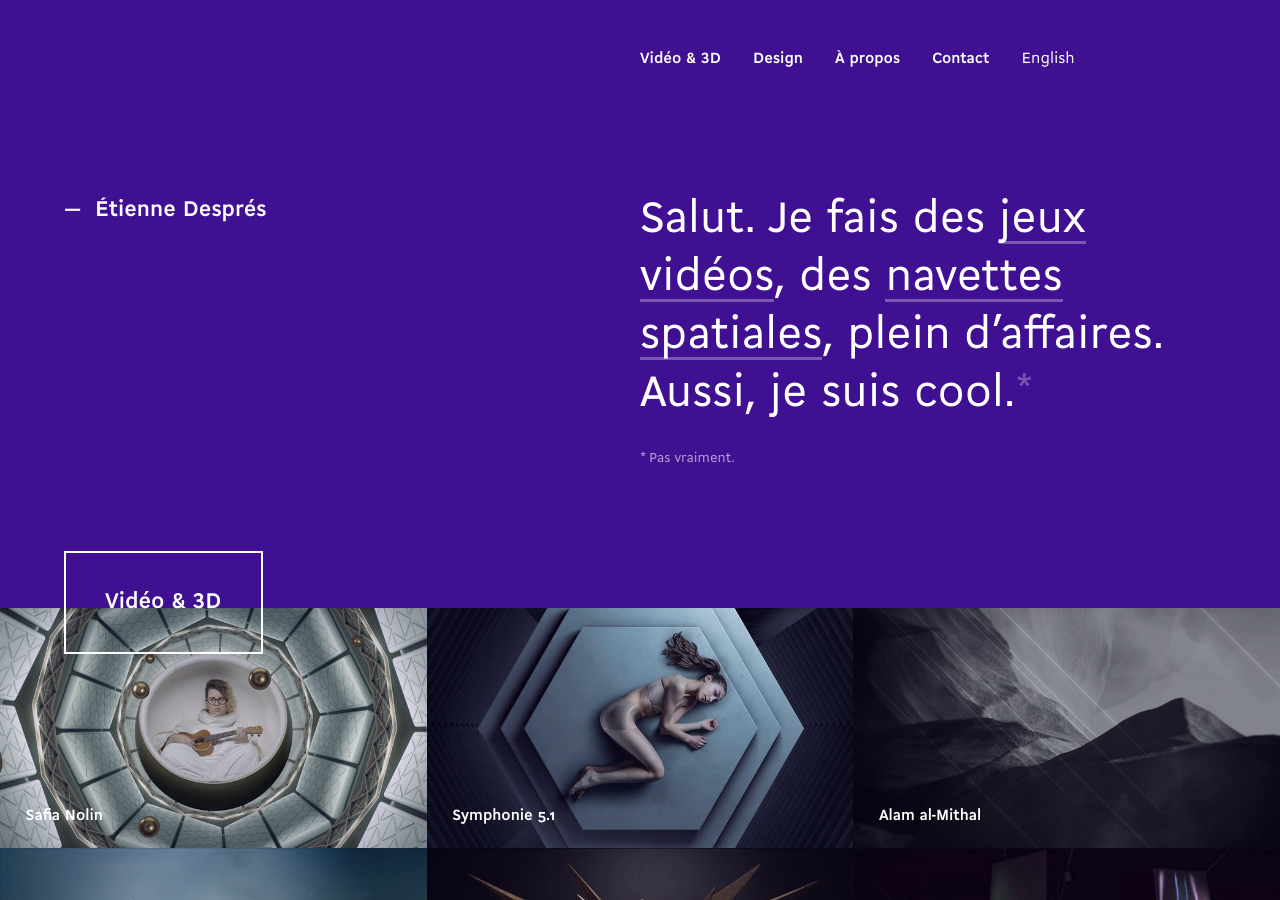
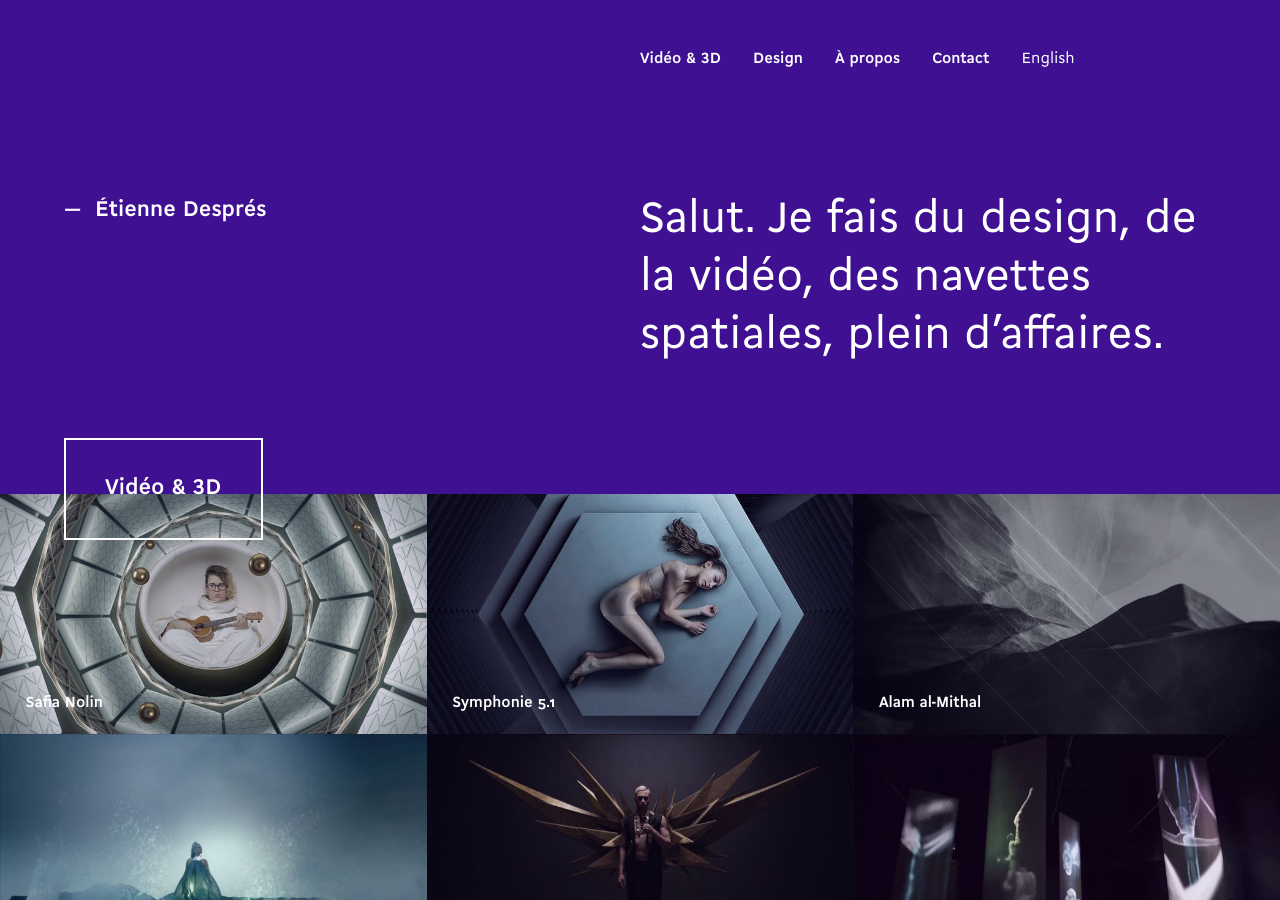
Before and after one commit to etienne/etienne, a Jekyll site: the page built from index.html, in a window 1280 px wide and 900 px high. Built offline with Jekyll 4.4.1, drawn with Linux system fonts in a browser that asks for light colours; comment, search, counter and statistics services are not loaded.

Commit message:
Enlève les liens dans le texte d'intro

```diff
--- a/index.html
+++ b/index.html
@@ -8,19 +8,8 @@ slug: home
   <section>
     <div class="text">
       <p class="intro">
-        Salut. Je fais
-        <span class="cycle">
-          <span data-group="1">des <a href="/projets/apollo-11">jeux vidéos</a>,</span>
-          <span data-group="1">des <a href="/projets/safia-nolin">navettes spatiales</a>,</span>
-          <span class="hide" data-group="2">des <a href="/projets/souffle-et-reminiscence">installations</a>,</span>
-          <span class="hide" data-group="2">des <a href="/projets/faust">costumes en 3D</a>,</span>
-          <span class="hide" data-group="3">des <a href="/projets/alam-al-mithal">paysages synthétiques</a>,</span>
-          <span class="hide" data-group="3">des <a href="/projets/bibliotheques-de-montreal">sites web</a>,</span>
-        </span>
-        plein d’affaires.
-        <span class="cool" aria-describedby="footnote">Aussi, je suis cool.</span>
+        Salut. Je fais du design, de la vidéo, des navettes spatiales, plein d’affaires.
       </p>
-      <p id="footnote">Pas vraiment.</p>
     </div>
   </section>
 </article>
```
Also changed, not shown: en/index.html (+1 -12 lines).
